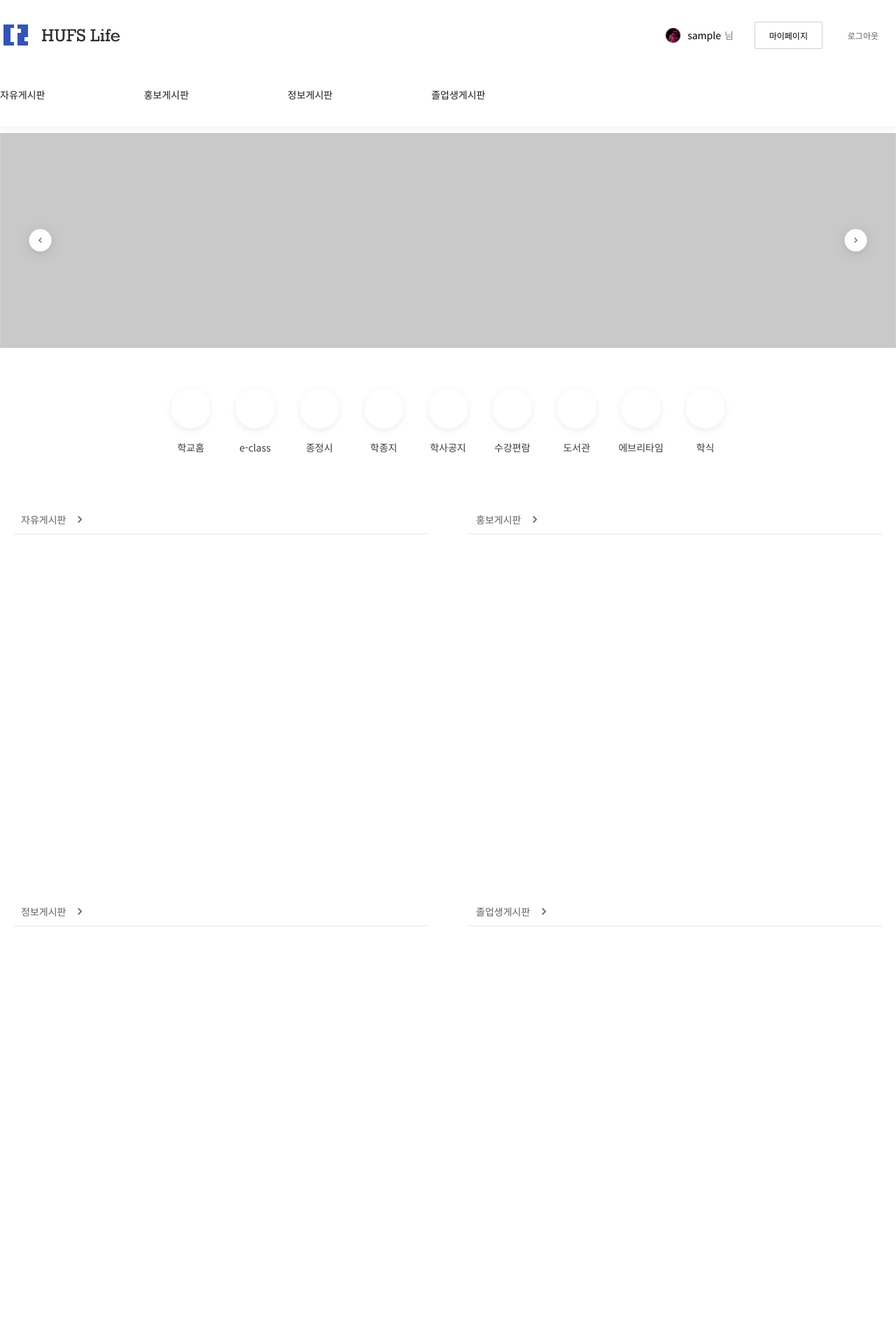
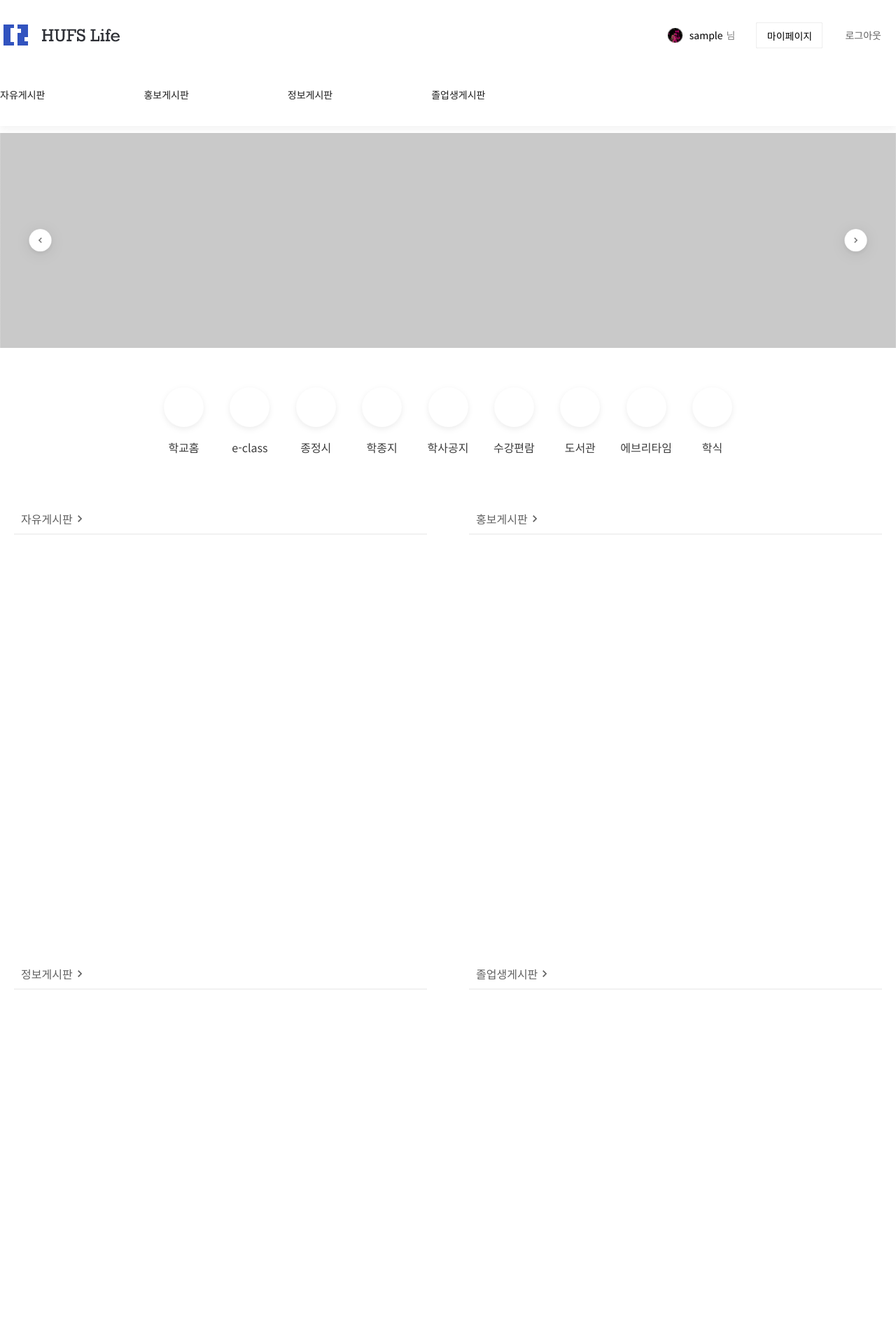
Before and after one commit to suhyeonnnnn/HUFS_LIVE, a Django app: page / in a window 1280 px wide. Shown: the top 1890 px of the page at 70% size. Run offline with Django 3.2, Linux system fonts and the light colour scheme; the visitor is signed in with stand-in values (Sample User, id 1); data that the repository does not hold is empty.

Commit message:
폰트 크기 수정

```diff
--- a/community/static/css/home.css
+++ b/community/static/css/home.css
@@ -66,12 +66,12 @@ body{
 .hotlink{
     display: flex;
     justify-content: space-between;
-    width: 820px;
+    width: 840px;
 }
 
 .hotlink a{
     text-decoration: none;
-    font-size: 14px;
+    font-size: 16px;
     color: #3c3c3c;
     display: flex;
     flex-direction: column;
@@ -96,33 +96,39 @@ article{
     display: flex;
     justify-content: space-between;
     width: 1280px;
-    margin-bottom: 50px;
+    margin-bottom: 20px;
 }
 .board{
     display: flex;
     flex-direction: column;
-    height: 510px;
+    height: 630px;
     width: 630px;
-    padding: 20px 20px 28px 20px;
+    padding: 17px 20px 30px 20px;
     box-sizing: border-box;
 }
 .board-btn{
-    height: 30px;
+    height: 33px;
     width: 590px;
     border-bottom: 2px solid #F2F2F2;;
 }
 .board-btn a{
     display: flex;
     text-decoration: none;
-    font-size: 14px;
+    font-size: 16px;
     color: #606060;
 }
 .board-btn a div{
-    margin: 0 10px;
+    margin-left: 10px;
+    margin-bottom: 9px;
+}
+.board-btn a img{
+    height: 20px;
+    width: 20px;
+    margin-top: 2px;
 }
 .post{
     text-decoration: none;
-    height: 98px;
+    height: 100px;
     width: 590px;
     padding: 10px;
     margin-top: 10px;
@@ -137,14 +143,14 @@ article{
     white-space: nowrap;
     text-overflow: ellipsis;
     overflow: hidden;
-    font-size: 16px;
+    font-size: 18px;
     color: #000000;
 }
 .post-date{
     width: 150px;
     text-align: right;
     padding: 3px 0;
-    font-size: 12px;
+    font-size: 14px;
     color: #808080;
 }
 .post-main{
@@ -152,9 +158,9 @@ article{
     white-space: nowrap;
     text-overflow: ellipsis;
     overflow: hidden;
-    font-size: 12px;
+    font-size: 16px;
     color: #313131;
-    margin: 4px 0 16px 0;
+    margin: 4px 0 9px;
 }
 .profile{
     display: flex;
@@ -166,12 +172,12 @@ article{
 .profile-name{
     display: flex;
     align-items: center;
-    font-size: 12px;
+    font-size: 14px;
     color: #000000;
     margin-left: 5px;
 }
 .post-stat{
-    font-size: 12px;
+    font-size: 14px;
     color: #808080;
 }
 
--- a/hufslive/static/css/base.css
+++ b/hufslive/static/css/base.css
@@ -53,8 +53,11 @@ header{
 .login-btn, .signup-btn, .logout-btn{
     text-decoration: none;
     color: #606060;
-    font-size: 12px;
-    margin-right: 25px;
+    font-size: 14px;
+    margin-right: 21px;
+}
+.login-btn{
+    margin-right: 61px;
 }
 .my-profile{
     display: flex;
@@ -74,17 +77,9 @@ header{
     color: #808080;
 }
 .mypage-btn{
-    text-decoration: none;
-    color: #000000;
-    font-size: 12px;
-    border: 0.5px solid #D0D0D0;
-    border-radius: 2px;
     height: 37px;
     width: 95px;
-    display: flex;
-    justify-content: center;
-    align-items: center;
-    margin-right: 36px;
+    margin-right: 32px;
 }
 .nav-bar1{
     display: flex;
@@ -139,11 +134,11 @@ footer > div{
     display: flex;
     flex-direction: column;
     justify-content: space-between;
-    height: 80px;
-    margin: 50px 120px;
+    height: 92px;
+    margin: 43px 120px;
 }
 .footer2 a{
     text-decoration: none;
-    font-size: 12px;
+    font-size: 14px;
     color: #909090;
 }
--- a/hufslive/templates/base.html
+++ b/hufslive/templates/base.html
@@ -20,7 +20,7 @@
                     <div class="my-nickname">{{ user.username }}</div>
                     <span>님</span>
                 </div>
-                <a href="{% url 'my_page' %}" class="mypage-btn">마이페이지</a>
+                <a href="{% url 'my_page' %}" class="mypage-btn"><img src="{% static 'images/button-header-mypage@2x.png' %}"></a>
                 <a href="javascript:{document.getElementById('logout').submit()}" class="logout-btn">로그아웃</a>
                 <form id="logout" method="POST" action="{% url 'logout' %}">
                     {% csrf_token %} <input type="hidden" />
```
Also changed, not shown: hufslive/settings.py (+2 -6 lines), hufslive/static/images/button-header-mypage@2x.png (added).
